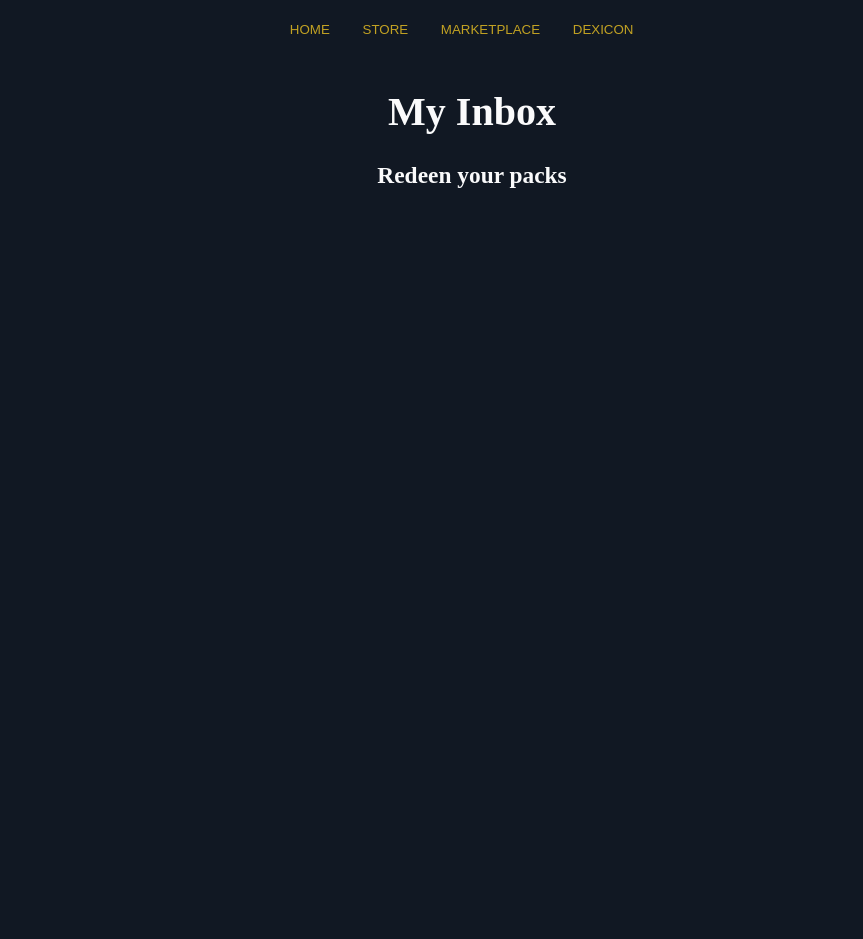
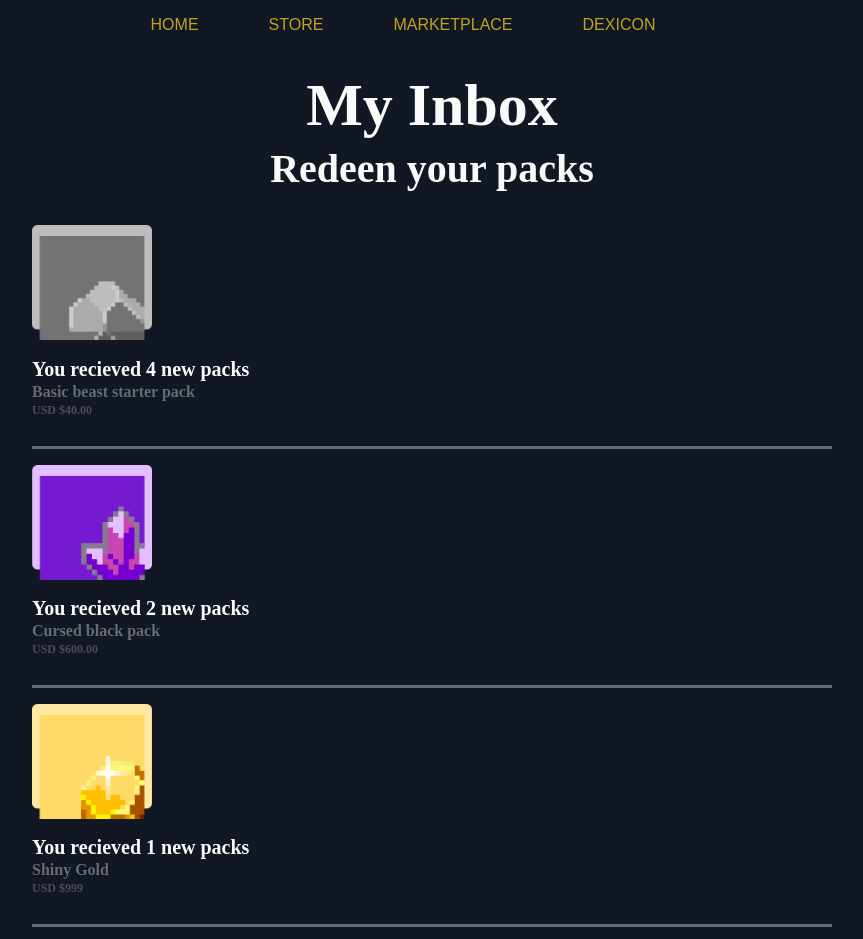
Before and after one commit to Stormo1088/Swoop-Code-Interview, a Next.js app in the folder with-styled-components-app/: page / in a window 1280 px wide. Shown: the top 939 px of the page, without its empty margins (168-1031 px from the left). Before the commit the page ends 800 px from the top, so only its background shows below. Built offline with nearby package versions, Linux system fonts and the light colour scheme.

Commit message:
claim pack section progress

```diff
--- /dev/null
+++ b/with-styled-components-app/components/styles/ClaimButton.styled.tsx
@@ -0,0 +1,14 @@
+import { text } from "node:stream/consumers";
+import styled from "styled-components";
+
+export const StyledClaimButton = styled.button`
+    margin-top: 1em;
+    margin-left: 200px;
+    margin-right: 200px;
+    padding-left: 1px;
+    padding-right: 1px;
+    background: ${({ theme }) => theme.colors.yellow};
+    border-color: ${({ theme }) => theme.colors.yellow};
+    border-radius: 4px;
+    color: black;
+`;
--- a/with-styled-components-app/components/styles/Container.styled.tsx
+++ b/with-styled-components-app/components/styles/Container.styled.tsx
@@ -2,8 +2,8 @@ import { text } from "node:stream/consumers";
 import styled from "styled-components";
 
 export const Container = styled.div`
-    padding: 4em;
-    font-size: 1px;
-    color: ${({ theme }) => theme.colors.white};
-    text-align: center;
+    flex-direction: column;
+    justify-content: center;
+    align-items: center;
+    max-width: 1200px;
 `;
--- a/with-styled-components-app/components/styles/Header.styled.tsx
+++ b/with-styled-components-app/components/styles/Header.styled.tsx
@@ -3,7 +3,6 @@ import styled from "styled-components";
 
 export const StyledHeader = styled.header`
     padding: 1em;
-    font-size: 18px;
     color: ${({ theme }) => theme.colors.yellow};
     text-align: center;
 `
--- a/with-styled-components-app/components/styles/Button.styled.tsx
+++ b/with-styled-components-app/components/styles/HeaderButton.styled.tsx
@@ -3,9 +3,10 @@ import styled from "styled-components";
 
 export const StyledButton = styled.button`
     padding-top: 0em;
-    padding-right: 2em;
+    padding-right: 4em;
     background: ${({ theme }) => theme.colors.darkblue};
     border: none;
     color: ${({ theme }) => theme.colors.yellow};
     text-align: center;
+    font-size: medium;
 `;
--- /dev/null
+++ b/with-styled-components-app/components/styles/Packs.styled.tsx
@@ -0,0 +1,37 @@
+import { text } from "node:stream/consumers";
+import styled from "styled-components";
+
+export const StyledPack = styled.div`
+    padding-bottom: 1em;
+    padding-right: 2em;
+    margin-top: 1em;
+    border-color: ${({ theme }) => theme.colors.gray};
+    border-bottom-style: solid;
+    margin-left: 200px;
+    margin-right: 200px;
+    min-width: 10cm;
+
+    img {
+        width: 120px;
+        align-self: left;
+    }
+
+    h1 {
+        color: ${({ theme }) => theme.colors.white};
+        font-size: 20px;
+        margin-bottom: 2px;
+    }
+
+    h2{
+        color: ${({ theme }) => theme.colors.gray};
+        margin-top: 2px;
+        margin-bottom: 2px;
+        font-size: 16px;
+    }
+
+    h3{
+        color: ${({ theme }) => theme.colors.darkgray};
+        font-size: 12px;
+        margin-top: 2px;
+    }
+`;
--- a/with-styled-components-app/components/styles/Title.styled.tsx
+++ b/with-styled-components-app/components/styles/Title.styled.tsx
@@ -5,4 +5,18 @@ export const StyledTitle = styled.div`
     font-size: 20px;
     color: ${({ theme }) => theme.colors.white};
     text-align: center;
+    margin: 0em;
+
+    h1 {
+        color: ${({ theme }) => theme.colors.white};
+        font-size: 60px;
+        margin-top: 20px;
+        margin-bottom: 5px;
+    }
+
+    h2 {
+        color: ${({ theme }) => theme.colors.white};
+        font-size: 40px;
+        margin-top: 5px;
+    }
 `;
--- a/with-styled-components-app/pages/_app.tsx
+++ b/with-styled-components-app/pages/_app.tsx
@@ -6,6 +6,10 @@ const GlobalStyle = createGlobalStyle`
     padding: 0;
     box-sizing: border-box;
     background: #111823;
+    @font-face {
+    font-family: "Pixelar";
+    src: url("/fonts/Pixelar-Regular-W01-Regular.ttf") format("truetype");
+    }
   }
 `
 
@@ -14,6 +18,8 @@ const theme = {
     white: '#fafafb',
     yellow: '#c2a223',
     darkblue: '#111823',
+    gray: '#676b70',
+    darkgray: '#4c4d52',
   },
 }
 
--- a/with-styled-components-app/pages/index.tsx
+++ b/with-styled-components-app/pages/index.tsx
@@ -1,24 +1,47 @@
 import styled from 'styled-components'
+import Image from 'next/image';
 import { Container } from '../components/styles/Container.styled'
 import { StyledHeader } from '../components/styles/Header.styled';
+import { StyledButton } from '../components/styles/HeaderButton.styled';
 import { StyledTitle } from '../components/styles/Title.styled';
-import { StyledButton } from '../components/styles/Button.styled';
+import { StyledPack } from '../components/styles/Packs.styled';
+import { StyledClaimButton } from '../components/styles/ClaimButton.styled';
+
 
 export default function Home() {
   return (
-    <>
+    <> <head></head>
+    <Container>
       <StyledHeader>
         <StyledButton>HOME</StyledButton>
         <StyledButton>STORE</StyledButton>
         <StyledButton>MARKETPLACE</StyledButton>
         <StyledButton>DEXICON</StyledButton>
       </StyledHeader>
-      <Container>
         <StyledTitle>
           <h1>My Inbox</h1>
-          <h3>Redeen your packs</h3>
+          <h2>Redeen your packs</h2>
         </StyledTitle>
-      </Container>
+        <StyledPack>
+          <img src="starter.png"/>
+          <h1>You recieved 4 new packs</h1>
+          <h2>Basic beast starter pack</h2>
+          <h3>USD $40.00</h3>
+        </StyledPack>
+        <StyledPack>
+          <img src="cursed.png"/>
+          <h1>You recieved 2 new packs</h1>
+          <h2>Cursed black pack</h2>
+          <h3>USD $600.00</h3>
+        </StyledPack>
+        <StyledPack>
+          <img src="shiny.png"/>
+          <h1>You recieved 1 new packs</h1>
+          <h2>Shiny Gold</h2>
+          <h3>USD $999</h3>
+        </StyledPack>
+        <StyledClaimButton>Claim All</StyledClaimButton>
+        </Container>
       </>
     );
 }
```
Also changed, not shown: with-styled-components-app/Public/fonts/Pixelar-Regular-W01-Regular.ttf (added).
